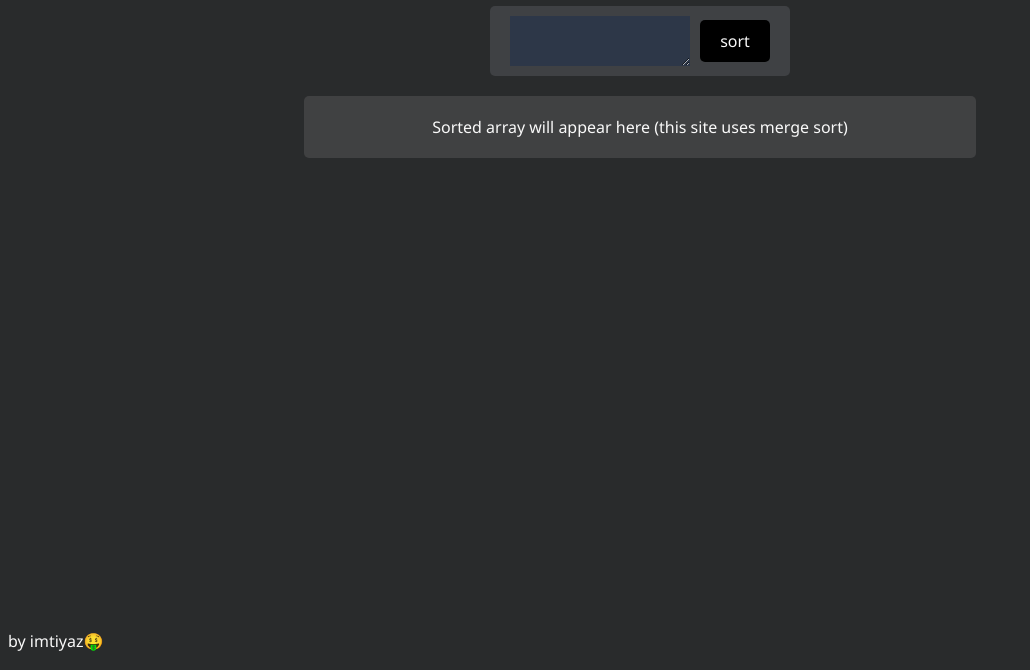
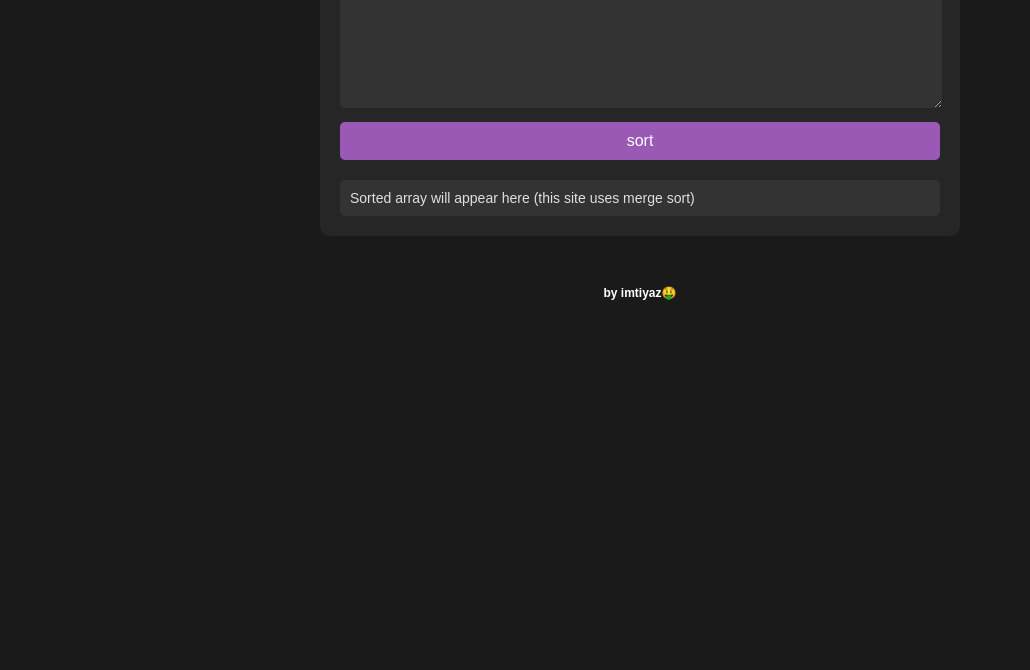
Before and after one commit to Imtiyaz0000/mergesort, a website built with Vite: page index.html in a window 1280 px wide. Shown: the part 130-800 px from the top of the page, without its empty margins (0-1030 px from the left). Built offline with nearby package versions, Linux system fonts and the light colour scheme.

Commit message:
improved ui

```diff
--- a/src/main.ts
+++ b/src/main.ts
@@ -8,10 +8,11 @@ function start() {
   worker.postMessage(input?.value);
   // @ts-ignore
   input!.value = "";
+  output!.textContent = "Sorting...";
 }
 
 worker.onmessage = (sorted: MessageEvent) => {
-  output!.textContent = String(sorted.data);
+  output!.textContent = "[" + String(sorted.data) + "]";
 }
 
 
--- a/src/style.css
+++ b/src/style.css
@@ -1,62 +1,83 @@
 body {
-    background-color: #292b2c;
-    color: #F9F9F9;
-    font-family: 'Segoe UI', Tahoma, Geneva, Verdana, sans-serif;
-    overflow: auto;
+  font-family: 'Poppins', sans-serif;
+  background-color: #1a1a1a;
+  color: #e0e0e0;
+  margin: 0;
+  overflow-x: hidden;
 }
 
 #main {
-    display: flex;
-    flex-direction: column;
-    align-items: center;
-    margin-top: 50px;
+  max-width: 600px;
+  margin: 50px auto;
+  padding: 20px;
+  background-color: #262626;
+  border-radius: 10px;
+}
+
+h1 {
+  text-align: center;
+  color: #9b59b6;
+  font-size: 24px;
+  margin-top: 0;
 }
 
 #sub {
-    display: flex;
-    flex-direction: row;
-    align-items: center;
-    background-color: #3f4144;
-    padding: 10px 20px;
-    border-radius: 5px;
+  margin-top: 20px;
 }
 
-  #input {
-    background-color: #2D3748;
+textarea {
+  width: 97%;
+  height: 100px;
+  background-color: #333;
+  color: #e0e0e0;
+  padding: 10px;
   border: none;
-    color: #F9F9F9;
-    padding: 10px;
-    margin-right: 10px;
-    flex-grow: 1;
+  border-radius: 5px;
+  margin-bottom: 10px;
   overflow: hidden;
 }
 
 #button {
-    background-color: #000000;
-    color: #F9F9F9;
-    padding: 10px 20px;
+  background-color: #9b59b6;
+  color: #fff;
+  padding: 10px;
+  text-align: center;
+  cursor: pointer;
+  border: none;
   border-radius: 5px;
-    cursor: pointer;
-    user-select: none;
+  transition: background-color 0.3s;
 }
 
 #button:hover {
-    background-color: #232323;
+  background-color: #8e44ad;
 }
 
 #output {
-    background-color: #404142;
-    padding: 20px;
+  padding: 10px;
+  background-color: #333;
   border-radius: 5px;
   margin-top: 20px;
-    width: 50%;
-    text-align: center;
+  font-size: 14px;
   word-wrap: break-word;
 }
 
 footer {
-    position: fixed;
-    bottom: 0;
-    width: 100%;
-    height: 2.5rem;
+  text-align: center;
+  margin-top: 20px;
+  color: #888;
+  font-size: 12px;
+  font-weight: bold;
+  animation: glowing 2s ease-in-out infinite;
 }
+
+@keyframes glowing {
+  0% {
+    color: #9b59b6;
+  }
+  50% {
+    color: #fff;
+  }
+  100% {
+    color: #9b59b6;
+  }
+}
```
Lines whose indentation alone changed are shown as unchanged.
